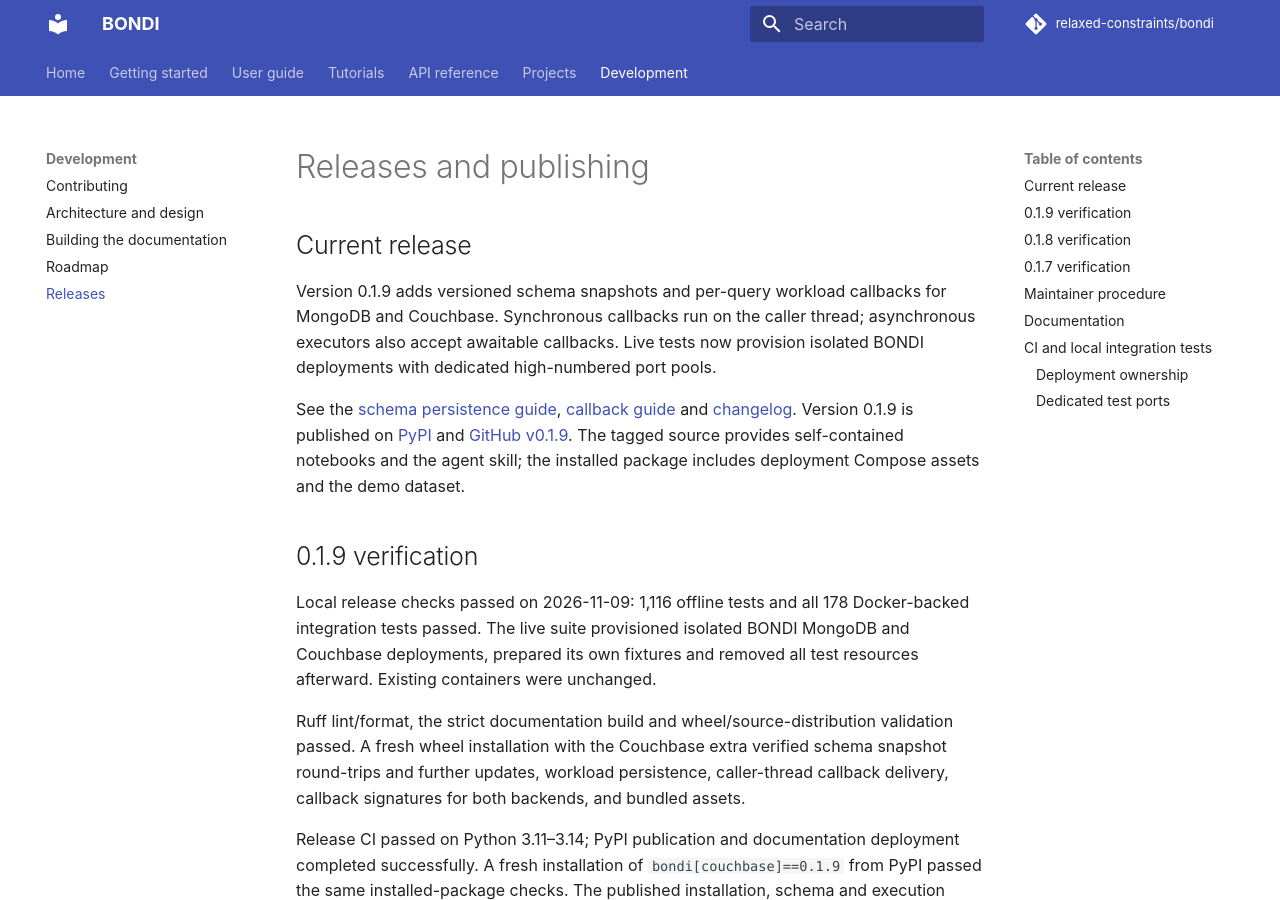
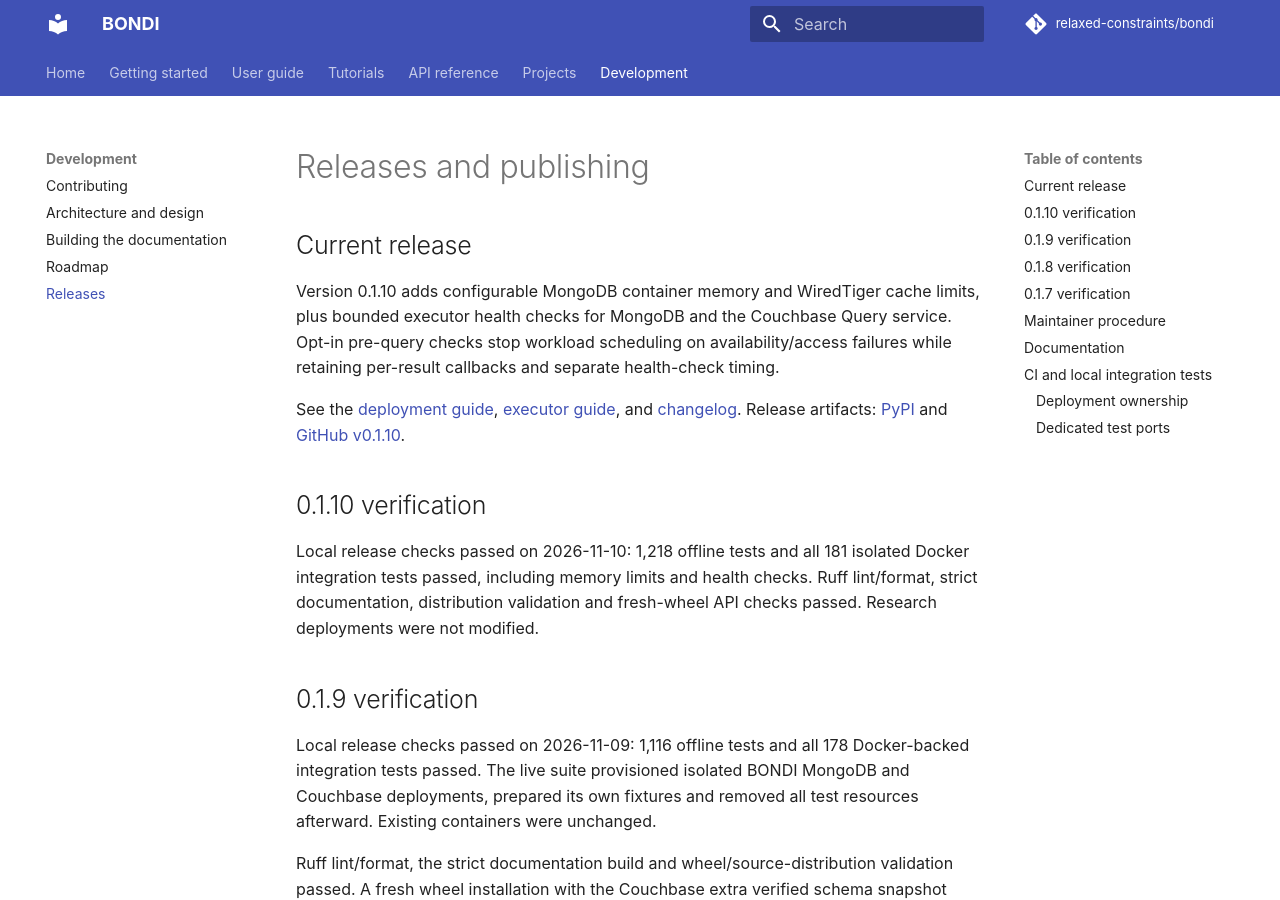
Before and after one commit to relaxed-constraints/bondi, an MkDocs documentation site: the page built from docs/releases.md, in a window 1280 px wide and 900 px high. Built offline with MkDocs 1.6.1 and Material for MkDocs 9.7.7, drawn with Linux system fonts in a browser that asks for light colours; comment, search, counter and statistics services are not loaded; some of the changed text lies outside the part shown.

Commit message:
Release BONDI 0.1.10

```diff
--- a/docs/releases.md
+++ b/docs/releases.md
@@ -2,18 +2,22 @@
 
 ## Current release
 
-Version 0.1.9 adds versioned schema snapshots and per-query workload callbacks for
-MongoDB and Couchbase. Synchronous callbacks run on the caller thread; asynchronous
-executors also accept awaitable callbacks. Live tests now provision isolated BONDI
-deployments with dedicated high-numbered port pools.
+Version 0.1.10 adds configurable MongoDB container memory and WiredTiger cache
+limits, plus bounded executor health checks for MongoDB and the Couchbase Query
+service. Opt-in pre-query checks stop workload scheduling on availability/access
+failures while retaining per-result callbacks and separate health-check timing.
 
-See the [schema persistence guide](schemas.md#save-and-reuse-a-snapshot),
-[callback guide](executor.md#per-query-result-callbacks) and
+See the [deployment guide](deployment.md), [executor guide](executor.md), and
 [changelog](https://github.com/relaxed-constraints/bondi/blob/main/CHANGELOG.md).
-Version 0.1.9 is published on [PyPI](https://pypi.org/project/bondi/0.1.9/) and
-[GitHub v0.1.9](https://github.com/relaxed-constraints/bondi/releases/tag/v0.1.9).
-The tagged source provides self-contained notebooks and the agent skill; the
-installed package includes deployment Compose assets and the demo dataset.
+Release artifacts: [PyPI](https://pypi.org/project/bondi/0.1.10/) and
+[GitHub v0.1.10](https://github.com/relaxed-constraints/bondi/releases/tag/v0.1.10).
+
+## 0.1.10 verification
+
+Local release checks passed on 2026-11-10: 1,218 offline tests and all 181
+isolated Docker integration tests passed, including memory limits and health
+checks. Ruff lint/format, strict documentation, distribution validation and
+fresh-wheel API checks passed. Research deployments were not modified.
 
 ## 0.1.9 verification
 
@@ -72,10 +76,10 @@ reference were checked for the new metrics.
    documentation links and installation from the source containing the skill.
 2. For the first publication, configure the PyPI trusted publisher for project `bondi`, owner
    `relaxed-constraints`, repository `bondi`, workflow `release.yml`, environment `pypi`.
-3. Create a `v0.1.9` tag at the reviewed commit and publish its GitHub release.
+3. Create a `v0.1.10` tag at the reviewed commit and publish its GitHub release.
 4. The release workflow reruns CI, checks tag/version agreement, and publishes the
    tested wheel and source distribution using OIDC. No API token is stored.
-5. Verify a fresh `pip install bondi==0.1.9` and the optional Couchbase extra.
+5. Verify a fresh `pip install bondi==0.1.10` and the optional Couchbase extra.
 6. Update installation instructions and the release status/changelog after verification.
 
 Use a new version for each release; do not replace a published tag or distribution.
--- a/pyproject.toml
+++ b/pyproject.toml
@@ -1,6 +1,6 @@
 [project]
 name = "bondi"
-version = "0.1.9"
+version = "0.1.10"
 description = "A Python toolkit for document database research"
 readme = "README.md"
 license = "MIT"
```
Also changed, not shown: CHANGELOG.md (+2 -1 lines), docs/installation.md (+4 -4 lines), skills/bondi/SKILL.md (+1 -1 lines), skills/bondi/references/api-and-cli.md (+2 -2 lines), skills/bondi/references/documentation-and-tutorials.md (+1 -1 lines), 2 other files.
